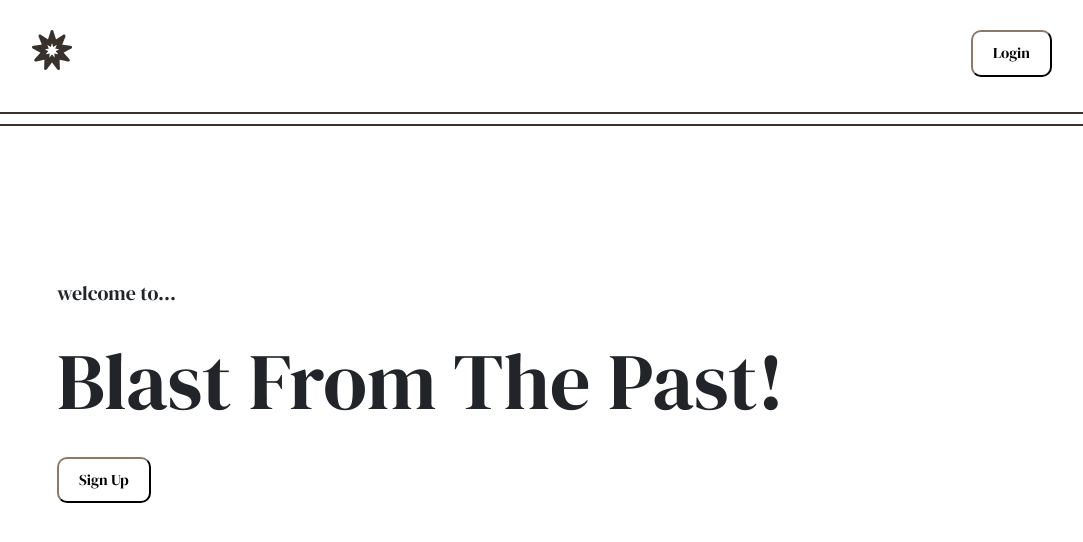
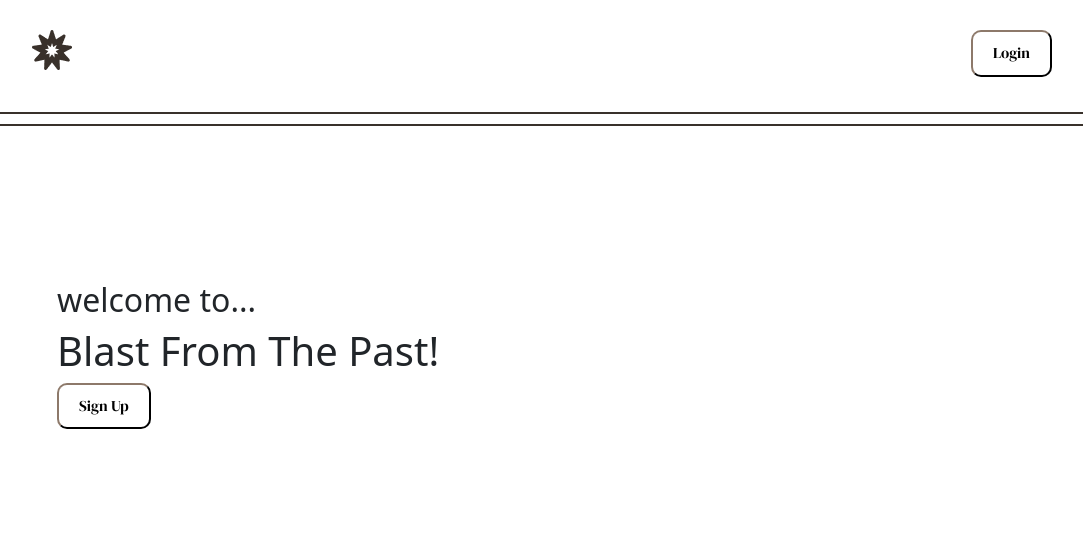
Before and after one commit to danchaliya/BlastfromthePast, a React (Vite) app in the folder react-app/: page / in a window 1280 px wide. Shown: the top 542 px of the page, without its empty margins (98-1181 px from the left). Built offline with nearby package versions, Linux system fonts and the light colour scheme.

Commit message:
Revert "bleh"
This reverts commit 1f46ce098c2d82492d457a7dd85715d249702113.

```diff
--- a/react-app/src/pages/LandingPage.tsx
+++ b/react-app/src/pages/LandingPage.tsx
@@ -25,10 +25,10 @@ function LandingPage() {
             </div>
             <div style={{marginLeft: '155px', marginTop: '150px'}}>
                 <div id="main">
-                    <h2 id="custom-h2">
+                    <h2 className="custom-h2">
                         welcome to...
                     </h2>
-                    <h1 id="custom-h1">
+                    <h1 className="custom-h1">
                         Blast From The Past!
                     </h1>
                 </div>
--- a/react-app/src/pages/landingpage.css
+++ b/react-app/src/pages/landingpage.css
@@ -3,18 +3,10 @@
     src: url('../assets/DMSerifDisplay-Regular.ttf'),format('ttf');
   }
 
-#custom-h1{
+.custom_h1{
     font-family: Myriad Pro Regular;
-    font-size: 80px;
-    padding-top: 20px;
-    padding-bottom: 20px;
+    font-size: 15px;
 }
-
-#custom-h2{
-    font-family: Myriad Pro Regular;
-    font-size: 20px;
-}
-
 
 #loginButton{
     background-Color:white;
```
